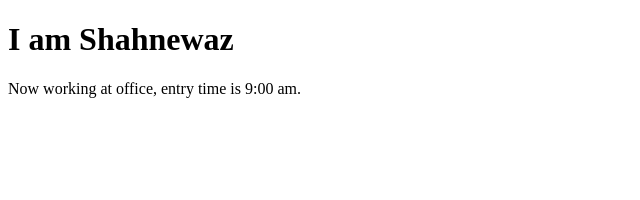
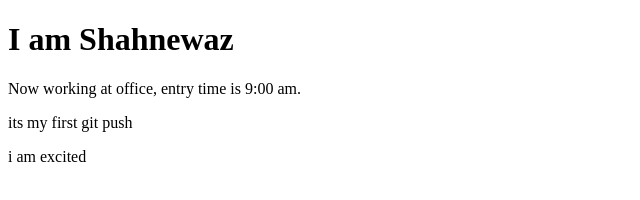
Before and after one commit to Ananta127/my-first-github, a plain HTML site: page index.html in a window 1280 px wide. Shown: the whole page, without its empty margins (0-640 px from the left). Drawn offline with Linux system fonts and the light colour scheme.

Commit message:
first alu

```diff
--- a/index.html
+++ b/index.html
@@ -8,5 +8,7 @@
 <body>
     <h1>I am Shahnewaz</h1>
     <p>Now working at office, entry time is 9:00 am.</p>
+    <p>its my first git push</p>
+    <p>i am excited</p>
 </body>
 </html>
```
